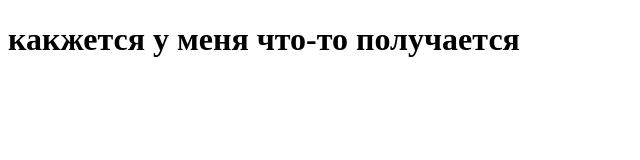
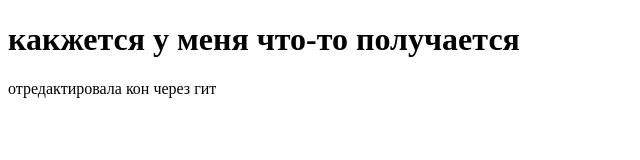
Before and after one commit to oscherbatykh/malya, a plain HTML site: page index.html in a window 1280 px wide. Shown: the whole page, without its empty margins (0-640 px from the left). Drawn offline with Linux system fonts and the light colour scheme.

Commit message:
add new text

```diff
--- a/index.html
+++ b/index.html
@@ -8,5 +8,6 @@
     </head>
     <body>
         <h1>какжется у меня что-то получается</h1>
+        <p> отредактировала кон через гит </p>
     </body>
 </html>
```
